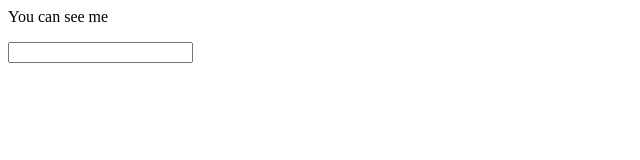
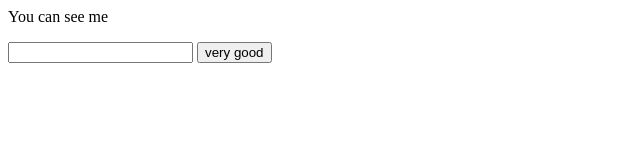
Before and after one commit to lszhu/gitstudy, a plain HTML site: page index.html in a window 1280 px wide. Shown: the whole page, without its empty margins (0-640 px from the left). Drawn offline with Linux system fonts and the light colour scheme.

Commit message:
add a buttonwq

```diff
--- a/index.html
+++ b/index.html
@@ -6,5 +6,6 @@
 <body>
 	<p>You can see me</p>
 	<input type="password" />
+	<button value="ok">very good</button>
 </body>
 </html>
```
